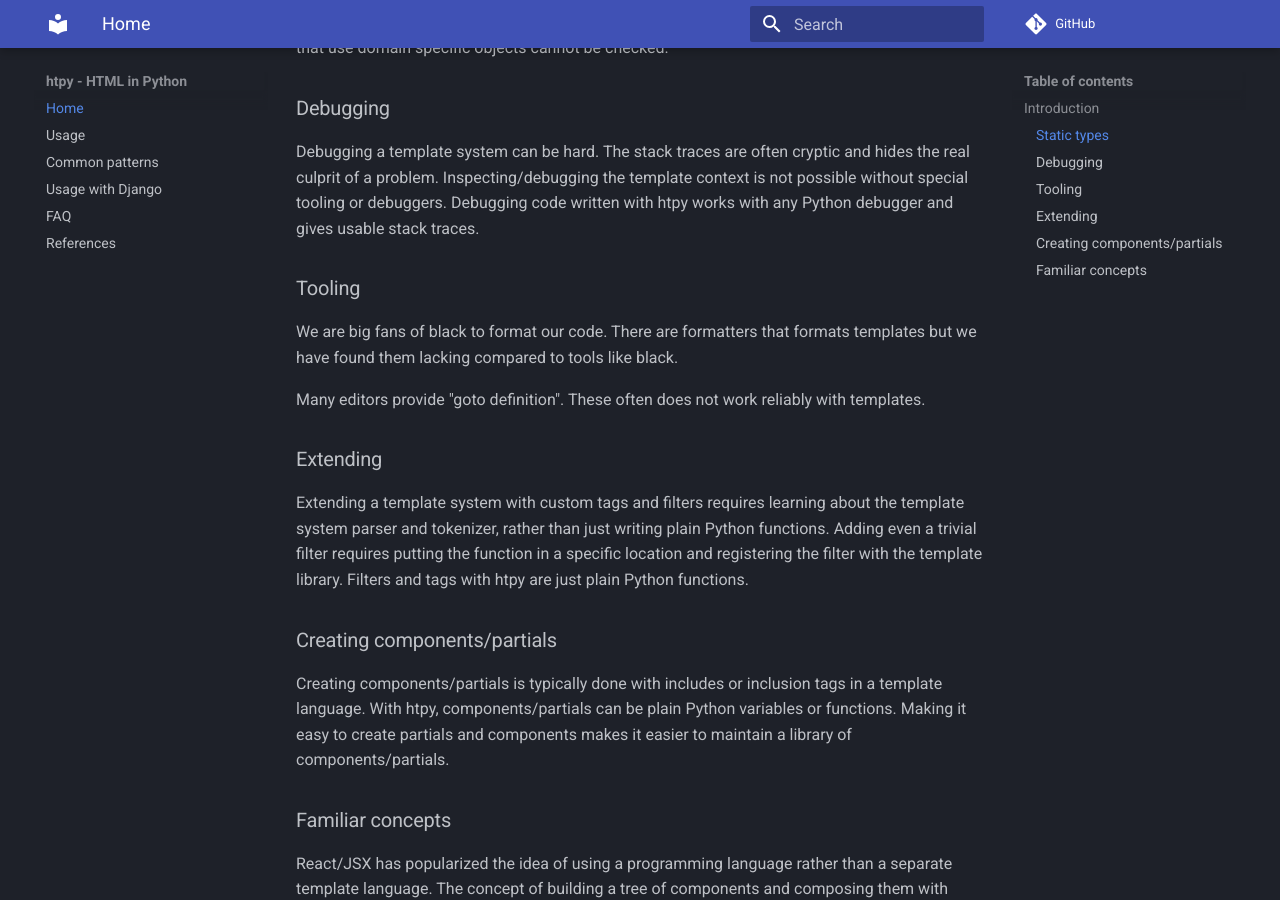
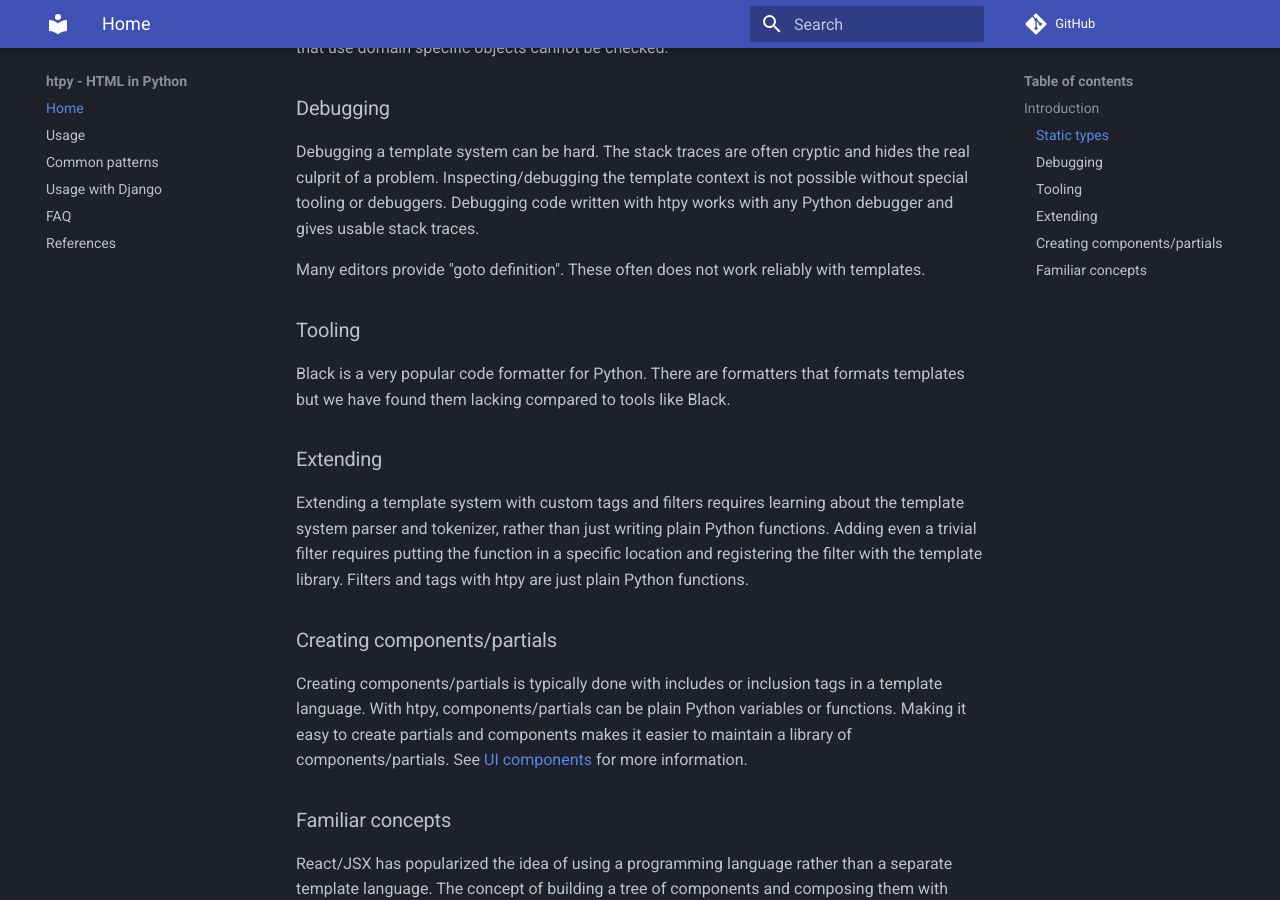
Before and after one commit to pelme/htpy, an MkDocs documentation site: the page built from docs/index.md, in a window 1280 px wide and 900 px high, scrolled down 819 px. Built offline with MkDocs 1.6.1 and Material for MkDocs 9.7.7, drawn with Linux system fonts in a browser that asks for light colours; comment, search, counter and statistics services are not loaded.

Commit message:
index fixes

```diff
--- a/docs/index.md
+++ b/docs/index.md
@@ -30,12 +30,12 @@ hides the real culprit of a problem. Inspecting/debugging the template context
 is not possible without special tooling or debuggers. Debugging code written
 with htpy works with any Python debugger and gives usable stack traces.
 
-### Tooling
-We are big fans of black to format our code. There are formatters that
-formats templates but we have found them lacking compared to tools like black.
-
 Many editors provide "goto definition". These often does not work reliably with
 templates.
+
+### Tooling
+Black is a very popular code formatter for Python. There are formatters that
+formats templates but we have found them lacking compared to tools like Black.
 
 ### Extending
 Extending a template system with custom tags and filters requires learning about
@@ -48,7 +48,10 @@ and tags with htpy are just plain Python functions.
 Creating components/partials is typically done with includes or inclusion tags
 in a template language. With htpy, components/partials can be plain Python
 variables or functions. Making it easy to create partials and components makes
-it easier to maintain a library of components/partials.
+it easier to maintain a library of components/partials. See [UI components](common-patterns.md#ui-components) for more information.
 
 ### Familiar concepts
-React/JSX has popularized the idea of using a programming language rather than a separate template language. The concept of building a tree of components and composing them with regular modules/classes/functions should be familiar to anyone with React/JSX experience.
+React/JSX has popularized the idea of using a programming language rather than a
+separate template language. The concept of building a tree of components and
+composing them with regular modules/classes/functions should be familiar to
+anyone with React/JSX experience.
```
